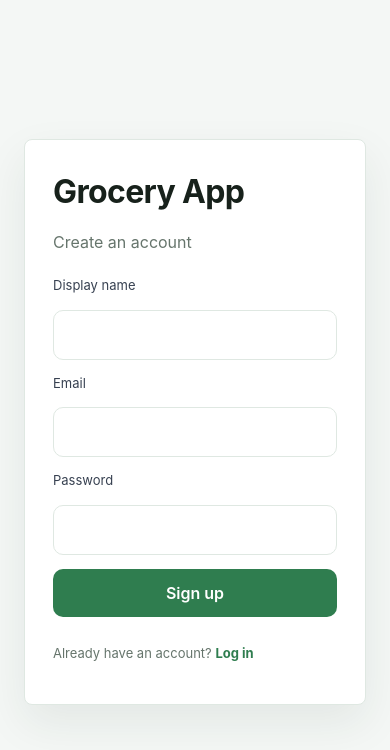
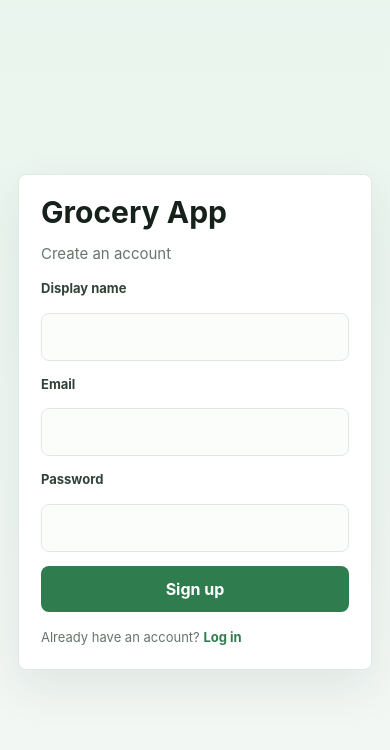
Before and after one commit to Folariin/grocery-app, a React (Vite) app in the folder grocery-frontend/: page /signup in a window 390 px wide. Shown: the top 750 px of the page. Built offline with nearby package versions, Linux system fonts and the light colour scheme; no server answers.

Commit message:
Redesign auth screen styles

```diff
--- a/grocery-frontend/src/styles/auth.css
+++ b/grocery-frontend/src/styles/auth.css
@@ -2,11 +2,14 @@
   min-height: 100vh;
   display: grid;
   place-items: center;
-  padding: 24px;
+  padding: 32px 18px;
+  background:
+    linear-gradient(180deg, rgba(232, 245, 237, 0.92), rgba(244, 247, 245, 0.98)),
+    var(--bg);
 }
 
 .auth-card {
-  width: min(520px, 100%);
+  width: min(440px, 100%);
   background: var(--card);
   border: 1px solid var(--border);
   border-radius: var(--radius);
@@ -16,77 +19,126 @@
   gap: 14px;
 }
 
+.auth-header {
+  display: grid;
+  gap: 6px;
+  margin-bottom: 4px;
+}
+
 .auth-title {
-  font-size: clamp(32px, 4vw, 52px);
+  font-size: 34px;
+  line-height: 1.05;
   margin: 0;
-  letter-spacing: -0.02em;
+  letter-spacing: 0;
 }
 
 .auth-sub {
-  margin: 0 0 8px 0;
+  margin: 0;
   color: var(--muted);
+  font-size: 15px;
+}
+
+.auth-field {
+  display: grid;
+  gap: 7px;
 }
 
 .auth-row {
   display: flex;
   justify-content: flex-end;
   font-size: 13px;
+  margin-top: -2px;
 }
 
-label {
+.auth-card label {
   font-size: 13px;
-  color: #374151;
+  font-weight: 650;
+  color: #314238;
 }
 
-input {
+.auth-card input {
   width: 100%;
-  padding: 12px 14px;
+  min-height: 46px;
+  padding: 11px 13px;
   border: 1px solid var(--border);
-  border-radius: 10px;
+  border-radius: var(--radius);
   outline: none;
-  background: white;
+  background: #fbfdfb;
+  color: var(--text);
+  transition: border-color 150ms ease, box-shadow 150ms ease, background 150ms ease;
 }
 
-input:focus {
-  border-color: rgba(31,111,235,0.5);
-  box-shadow: 0 0 0 4px rgba(31,111,235,0.12);
+.auth-card input:focus {
+  background: white;
+  border-color: rgba(47, 125, 79, 0.55);
+  box-shadow: 0 0 0 4px rgba(47, 125, 79, 0.13);
 }
 
-button {
+.auth-card button {
   width: 100%;
-  padding: 12px 14px;
+  min-height: 46px;
+  padding: 11px 14px;
   border: 0;
-  border-radius: 10px;
+  border-radius: var(--radius);
   background: var(--primary);
   color: white;
   cursor: pointer;
-  font-weight: 600;
+  font-weight: 750;
+  transition: background 150ms ease, transform 150ms ease, box-shadow 150ms ease;
 }
 
-button:hover { background: var(--primary-dark); }
+.auth-card button:hover {
+  background: var(--primary-dark);
+  box-shadow: 0 10px 24px rgba(47, 125, 79, 0.2);
+}
 
-button:disabled {
-  opacity: 0.65;
+.auth-card button:active { transform: translateY(1px); }
+
+.auth-card button:disabled {
+  opacity: 0.68;
   cursor: not-allowed;
+  box-shadow: none;
+  transform: none;
 }
 
 .muted {
   color: var(--muted);
   font-size: 13px;
+  margin: 2px 0 0;
+}
+
+.error,
+.success {
+  padding: 11px 12px;
+  border-radius: var(--radius);
+  font-size: 13px;
+  line-height: 1.4;
 }
 
 .error {
-  background: #fff1f2;
-  border: 1px solid #fecdd3;
-  color: #9f1239;
-  padding: 10px 12px;
-  border-radius: 10px;
+  background: var(--danger-bg);
+  border: 1px solid var(--danger-border);
+  color: var(--danger-text);
 }
 
 .success {
-  background: #ecfdf5;
-  border: 1px solid #bbf7d0;
-  color: #166534;
-  padding: 10px 12px;
-  border-radius: 10px;
+  background: var(--success-bg);
+  border: 1px solid var(--success-border);
+  color: var(--success-text);
 }
+
+@media (max-width: 520px) {
+  .auth-wrap {
+    align-items: stretch;
+    padding: 18px;
+  }
+
+  .auth-card {
+    align-self: center;
+    padding: 22px;
+  }
+
+  .auth-title {
+    font-size: 30px;
+  }
+}
```
